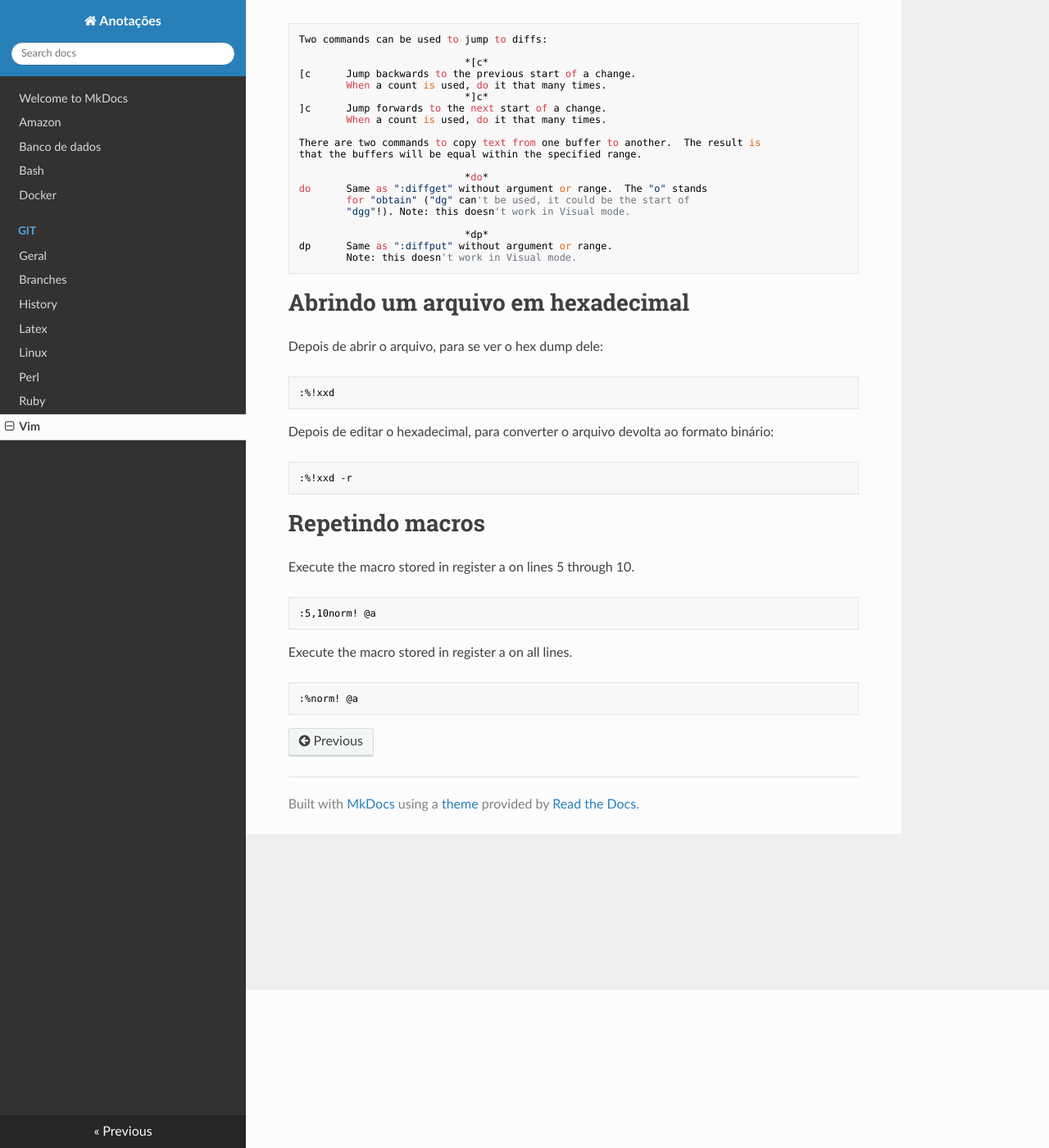
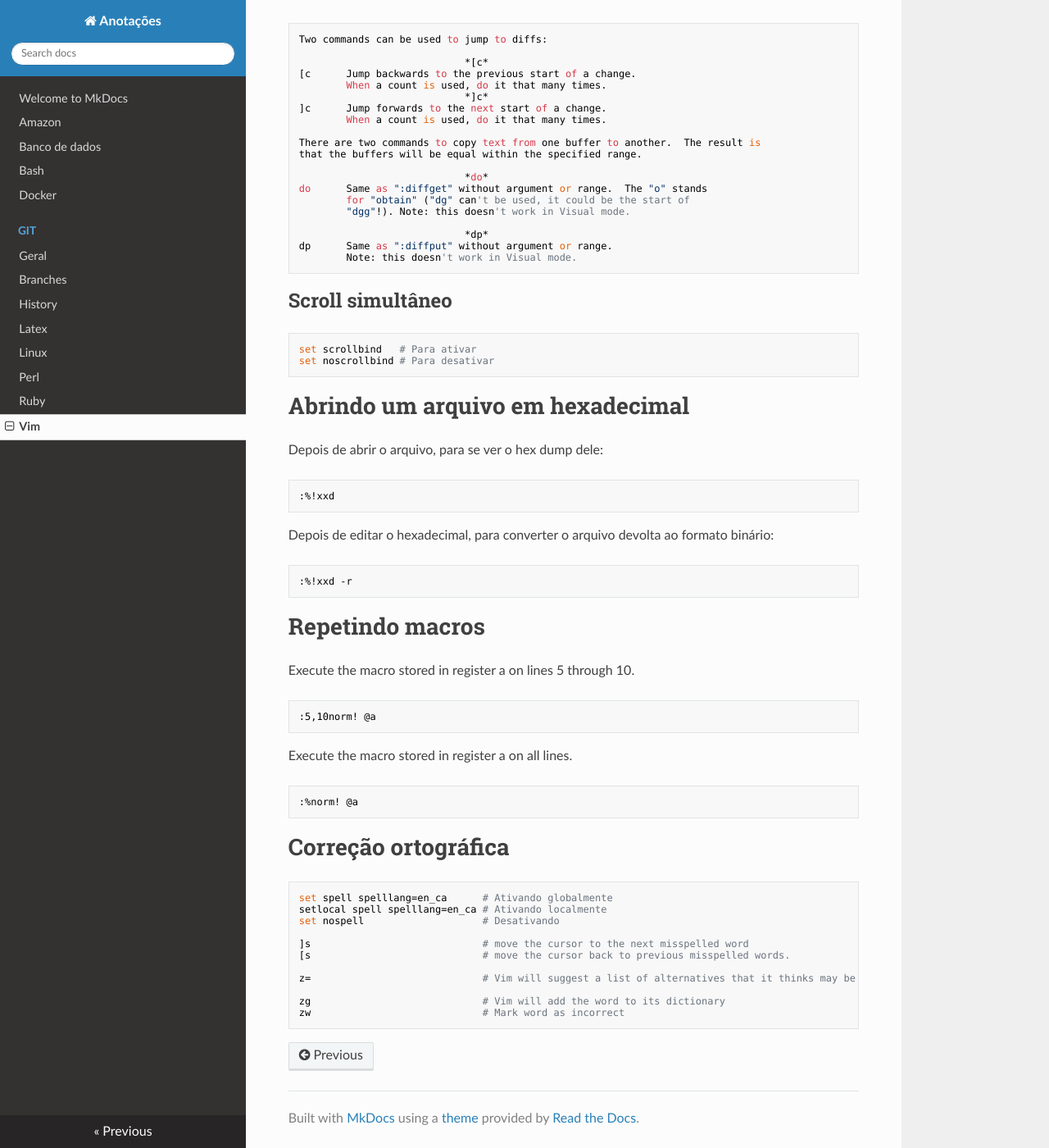
Before and after one commit to hposca/useful_notes, an MkDocs documentation site: the page built from docs/vim.md, in a window 1280 px wide and 1400 px high, scrolled down 193 px. Shown: the whole window at 82% size. Built offline with MkDocs 1.6.1, drawn with Linux system fonts in a browser that asks for light colours; nearby versions of some CDN libraries; old or Windows-style settings are respelled for this version of MkDocs.

Commit message:
Adicionando mais dicas do Vim
- Como se deixar com o scroll travado dentro do vimdiff.
- Ativando e usando a correção ortográfica.

```diff
--- a/docs/vim.md
+++ b/docs/vim.md
@@ -22,6 +22,13 @@
                                 *dp*
     dp		Same as ":diffput" without argument or range.
             Note: this doesn't work in Visual mode.
+
+## Scroll simultâneo
+
+~~~ Bash
+set scrollbind   # Para ativar
+set noscrollbind # Para desativar
+~~~
 
 # Abrindo um arquivo em hexadecimal
 
@@ -50,3 +57,19 @@ Execute the macro stored in register a on all lines.
 ~~~ Bash
 :%norm! @a
 ~~~
+
+# Correção ortográfica
+
+~~~ Bash
+set spell spelllang=en_ca      # Ativando globalmente
+setlocal spell spelllang=en_ca # Ativando localmente
+set nospell                    # Desativando
+
+]s                             # move the cursor to the next misspelled word
+[s                             # move the cursor back to previous misspelled words.
+
+z=                             # Vim will suggest a list of alternatives that it thinks may be correct
+
+zg                             # Vim will add the word to its dictionary
+zw                             # Mark word as incorrect
+~~~
```
